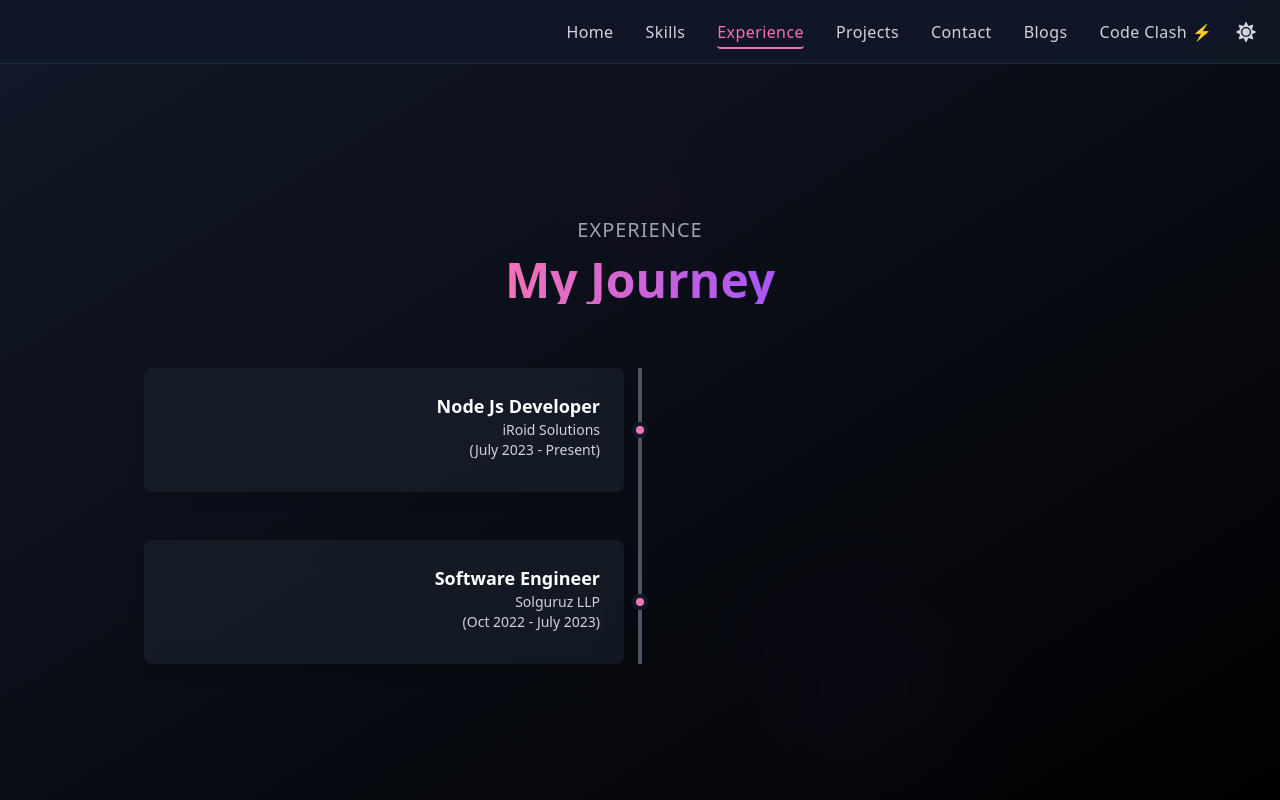
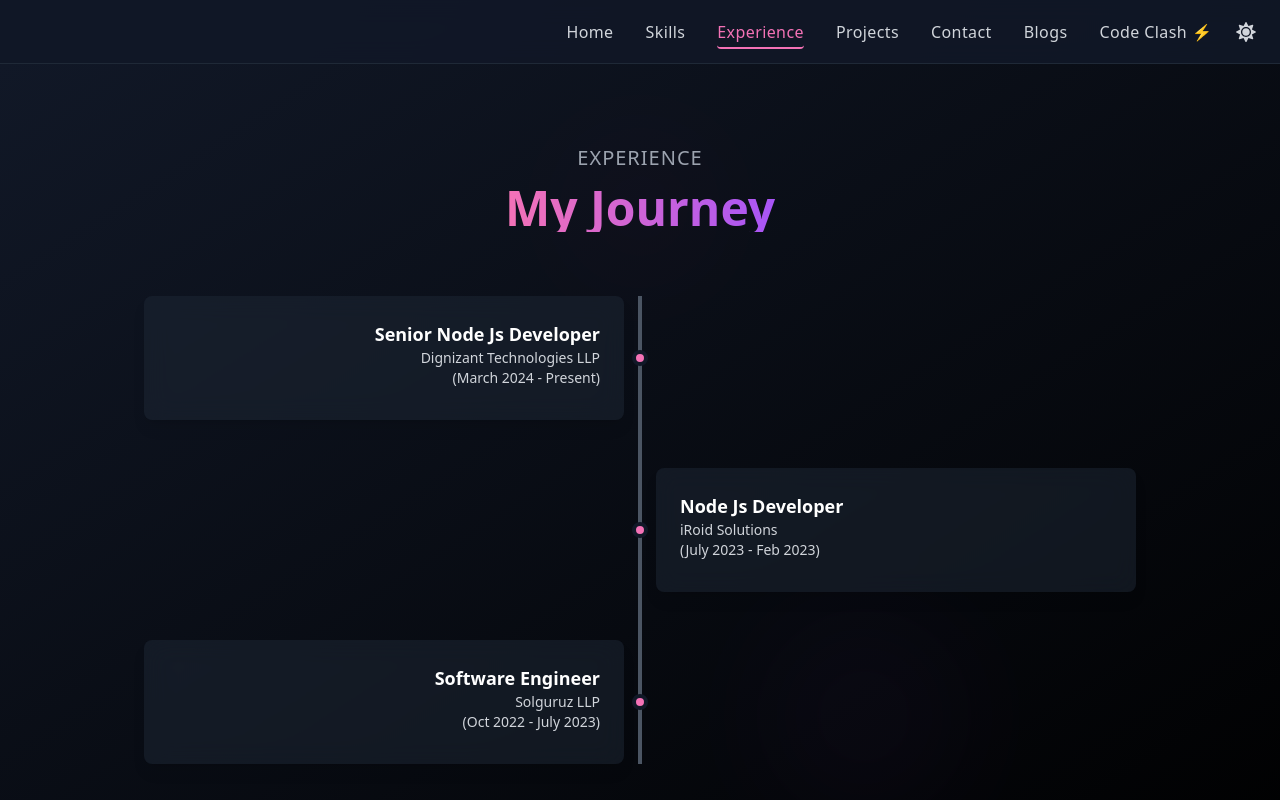
Before and after one commit to RutvikMakvana4/my-portfolio, a React (Vite) app: page /experience in a window 1280 px wide. Shown: the top 800 px of the page. Built offline with nearby package versions, Linux system fonts and the light colour scheme; the HTML template or start-up script is replaced by a standard one.

Commit message:
update experience card ui

```diff
--- a/src/components/experience/Experience.jsx
+++ b/src/components/experience/Experience.jsx
@@ -41,20 +41,23 @@ const Experience = () => {
 
           {experiences.map((exp, index) => {
             const IconComponent = iconMap[exp.icon];
+            const isEven = index % 2 === 0;
+
             return (
               <div
                 key={exp.id}
                 className="relative flex flex-col sm:flex-row sm:items-center mb-12"
               >
-                {/* Experience Card */}
+                {/* If even index, content on left */}
+                {isEven && (
+                  <>
+                    {/* Experience Card on left */}
                     <div className="w-full sm:w-1/2 px-4 sm:text-right">
                       <motion.div
                         initial={{ opacity: 0, x: -50 }}
                         whileInView={{ opacity: 1, x: 0 }}
                         transition={{ duration: 0.5, delay: index * 0.2 }}
-                    className={`bg-gray-100/50 dark:bg-gray-800/50 backdrop-blur-md rounded-lg p-4 sm:p-6 flex flex-col sm:flex-row ${
-                      index % 2 === 0 ? "sm:flex-row" : "sm:flex-row-reverse"
-                    } items-center gap-4 shadow-lg`}
+                        className="bg-gray-100/50 dark:bg-gray-800/50 backdrop-blur-md rounded-lg p-4 sm:p-6 flex items-center gap-4 shadow-lg"
                       >
                         {IconComponent && (
                           <IconComponent className="w-16 h-16 sm:w-20 sm:h-20 text-pink-400" />
@@ -68,11 +71,44 @@ const Experience = () => {
                       </motion.div>
                     </div>
 
-                {/* Marker on the Path */}
+                    {/* Timeline Dot */}
                     <div className="absolute right-0 sm:left-1/2 sm:transform sm:-translate-x-1/2 w-4 h-4 bg-pink-400 rounded-full border-4 border-gray-100 dark:border-gray-900" />
 
-                {/* Empty Space on the Other Side (Hidden on Mobile) */}
+                    {/* Empty Side on Right */}
                     <div className="hidden sm:block sm:w-1/2" />
+                  </>
+                )}
+
+                {/* If odd index, content on right */}
+                {!isEven && (
+                  <>
+                    {/* Empty Side on Left */}
+                    <div className="hidden sm:block sm:w-1/2" />
+
+                    {/* Timeline Dot */}
+                    <div className="absolute right-0 sm:left-1/2 sm:transform sm:-translate-x-1/2 w-4 h-4 bg-pink-400 rounded-full border-4 border-gray-100 dark:border-gray-900" />
+
+                    {/* Experience Card on Right */}
+                    <div className="w-full sm:w-1/2 px-4 sm:text-left">
+                      <motion.div
+                        initial={{ opacity: 0, x: 50 }}
+                        whileInView={{ opacity: 1, x: 0 }}
+                        transition={{ duration: 0.5, delay: index * 0.2 }}
+                        className="bg-gray-100/50 dark:bg-gray-800/50 backdrop-blur-md rounded-lg p-4 sm:p-6 flex items-center gap-4 shadow-lg"
+                      >
+                        {IconComponent && (
+                          <IconComponent className="w-16 h-16 sm:w-20 sm:h-20 text-pink-400" />
+                        )}
+                        <div className="flex-1">
+                          <h3 className="text-lg font-semibold text-gray-800 dark:text-white">{exp.title}</h3>
+                          <p className="text-gray-500 dark:text-gray-300 text-sm">{exp.company}</p>
+                          <p className="text-gray-500 dark:text-gray-300 text-sm">{exp.duration}</p>
+                          <p className="text-gray-600 dark:text-gray-200 mt-2">{exp.description}</p>
+                        </div>
+                      </motion.div>
+                    </div>
+                  </>
+                )}
               </div>
             );
           })}
--- a/src/utils/data/personalData.js
+++ b/src/utils/data/personalData.js
@@ -76,12 +76,18 @@ export const skills = [
 export const experiences = [
     {
         id: 1,
-        title: "Node Js Developer",
-        company: "iRoid Solutions",
-        duration: "(July 2023 - Present)",
+        title: "Senior Node Js Developer",
+        company: "Dignizant Technologies LLP",
+        duration: "(March 2024 - Present)",
     },
     {
         id: 2,
+        title: "Node Js Developer",
+        company: "iRoid Solutions",
+        duration: "(July 2023 - Feb 2023)",
+    },
+    {
+        id: 3,
         title: "Software Engineer",
         company: "Solguruz LLP",
         duration: "(Oct 2022 - July 2023)",
```
Lines whose indentation alone changed are shown as unchanged.
